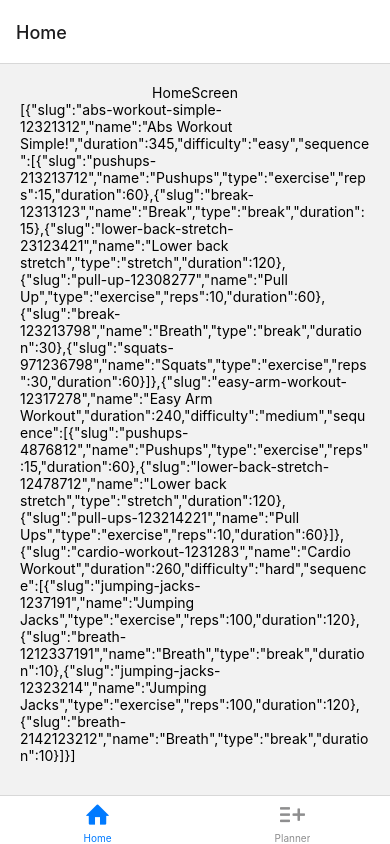
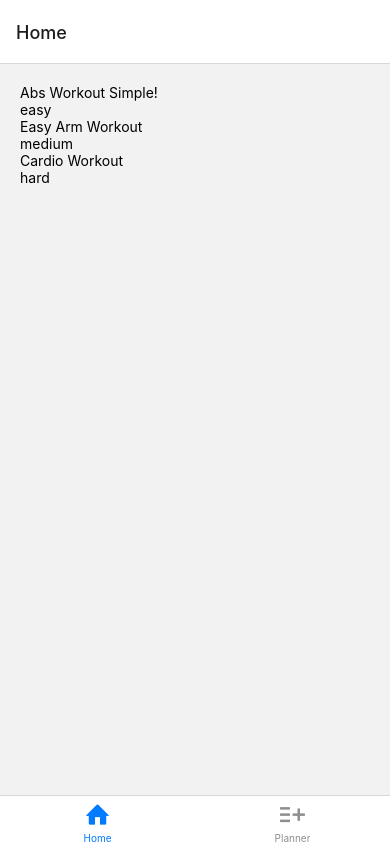
Before and after one commit to makyinmars/Pepa, a React Native app: screen /Home in a window 390 px wide. Built offline with nearby package versions, Linux system fonts and the light colour scheme.

Commit message:
chore: adding flatlist to display workout data

```diff
--- a/src/screens/HomeScreen.tsx
+++ b/src/screens/HomeScreen.tsx
@@ -1,13 +1,26 @@
-import { View, Text, StyleSheet } from "react-native";
+import { View, Text, StyleSheet, FlatList } from "react-native";
 import { NativeStackHeaderProps } from "@react-navigation/native-stack";
 
 import data from "../data/data.json";
 
 export default function HomeScreen({ navigation }: NativeStackHeaderProps) {
+  const renderItem = ({ item }: { item: any }) => {
+    return (
+      <View>
+        <Text>{item.name}</Text>
+        <Text>{item.difficulty}</Text>
+      </View>
+    );
+  };
+
   return (
     <View style={styles.container}>
-      <Text style={styles.title}>HomeScreen</Text>
-      <Text>{JSON.stringify(data)}</Text>
+      {/* <Text style={styles.title}>HomeScreen</Text> */}
+      <FlatList
+        data={data}
+        renderItem={renderItem}
+        keyExtractor={(item) => item.slug}
+      />
     </View>
   );
 }
```
